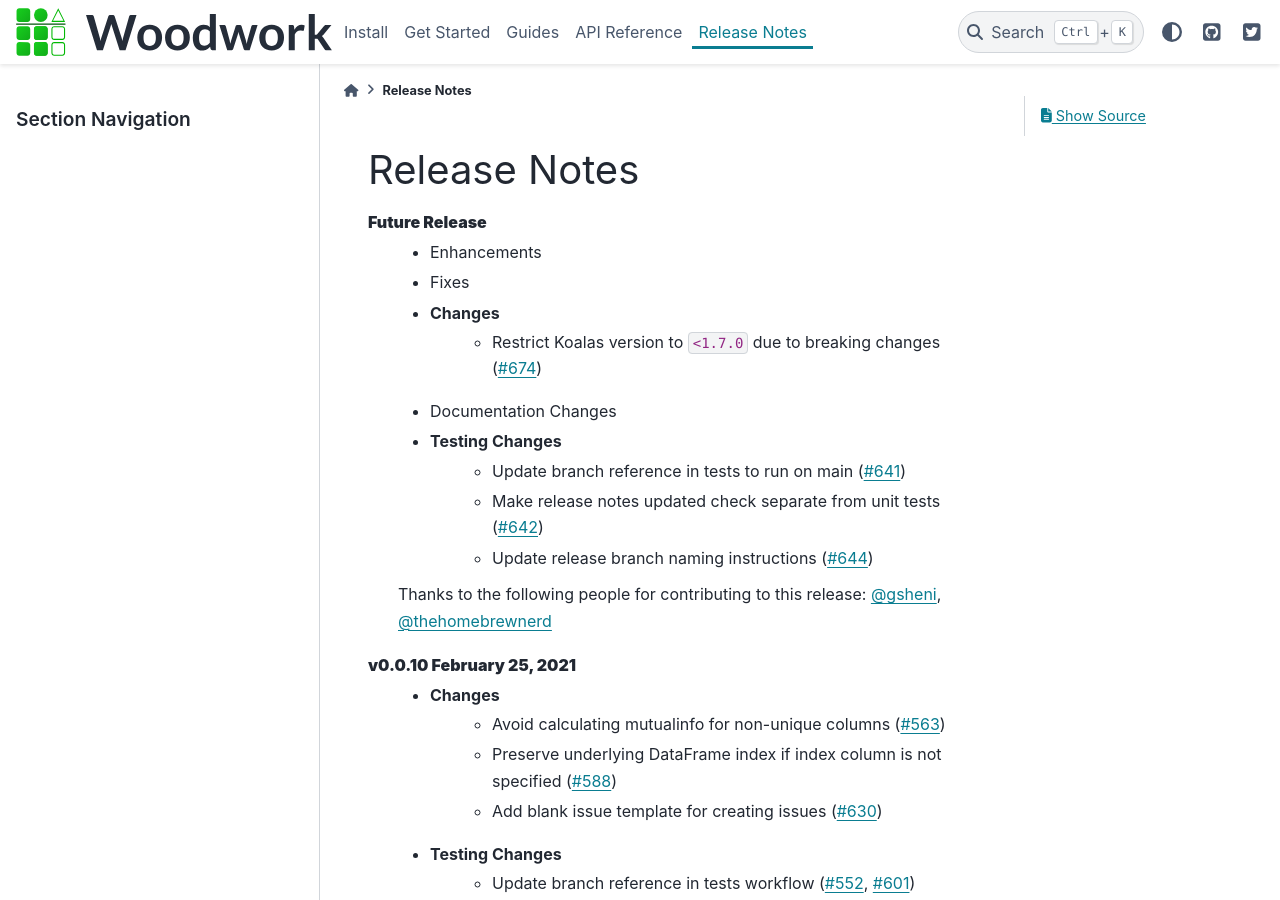
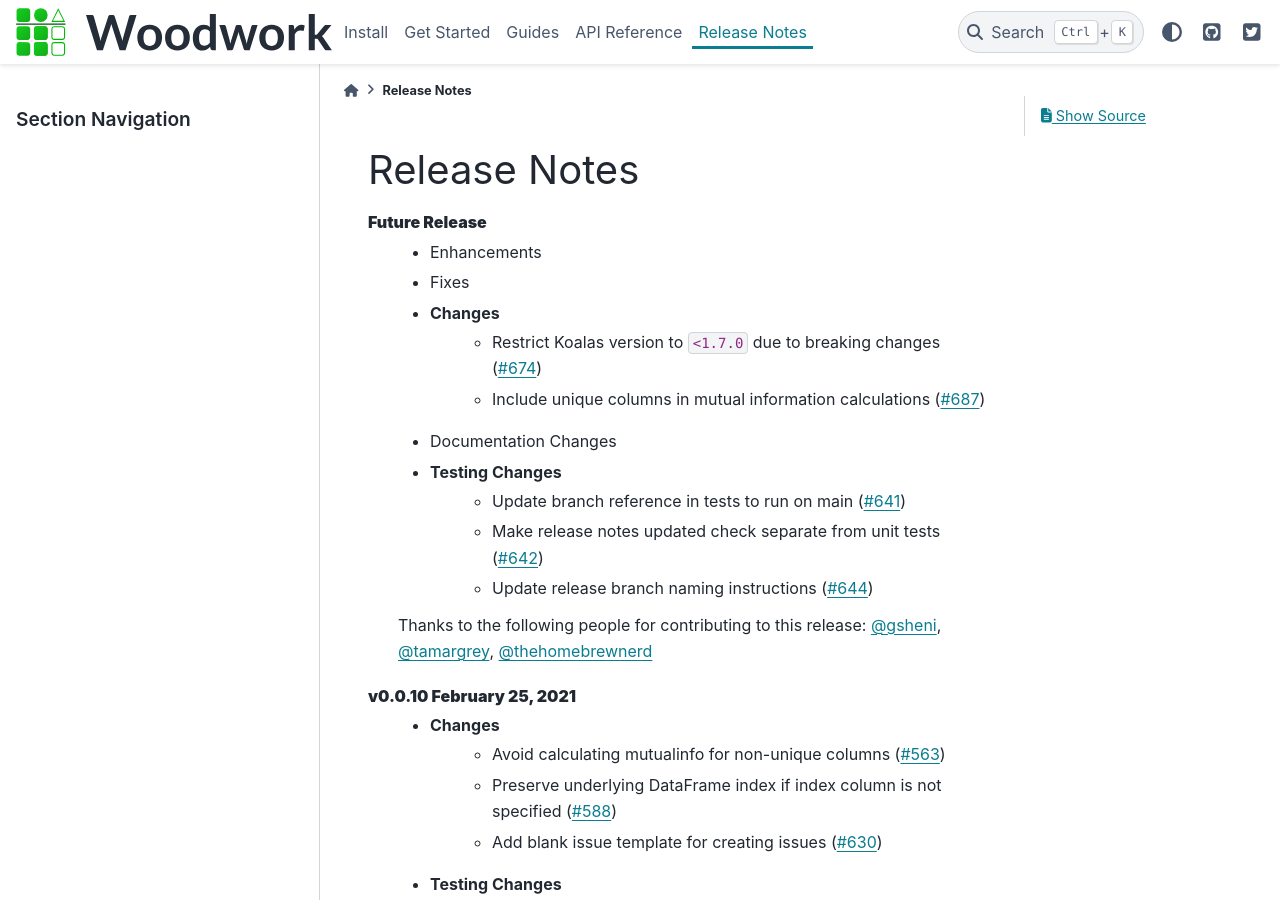
Before and after one commit to alteryx/woodwork, a Sphinx documentation site: the page built from docs/source/release_notes.rst, in a window 1280 px wide and 900 px high. Built offline with Sphinx 7.4.7 and the PyData theme 0.15.4, drawn with Linux system fonts in a browser that asks for light colours; comment, search, counter and statistics services are not loaded.

Commit message:
Add release note

```diff
--- a/docs/source/release_notes.rst
+++ b/docs/source/release_notes.rst
@@ -7,6 +7,7 @@ Release Notes
     * Fixes
     * Changes
         * Restrict Koalas version to ``<1.7.0`` due to breaking changes (:pr:`674`)
+        * Include unique columns in mutual information calculations (:pr:`687`)
     * Documentation Changes
     * Testing Changes
         * Update branch reference in tests to run on main (:pr:`641`)
@@ -14,7 +15,7 @@ Release Notes
         * Update release branch naming instructions (:pr:`644`)
 
     Thanks to the following people for contributing to this release:
-    :user:`gsheni`, :user:`thehomebrewnerd`
+    :user:`gsheni`, :user:`tamargrey`, :user:`thehomebrewnerd`
 
 **v0.0.10 February 25, 2021**
     * Changes
```
